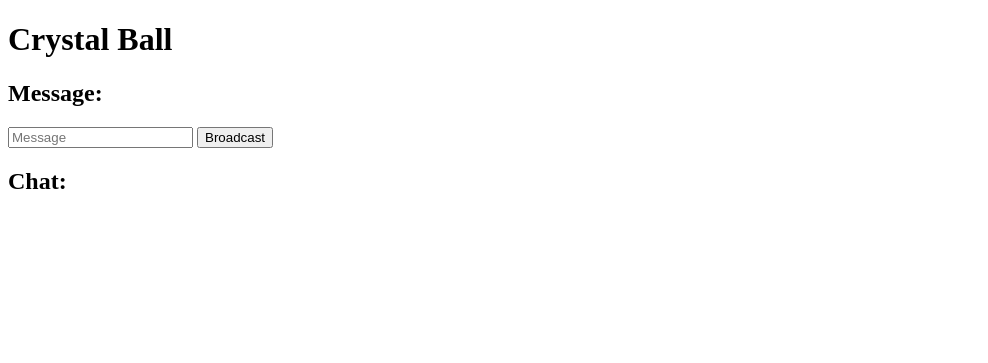
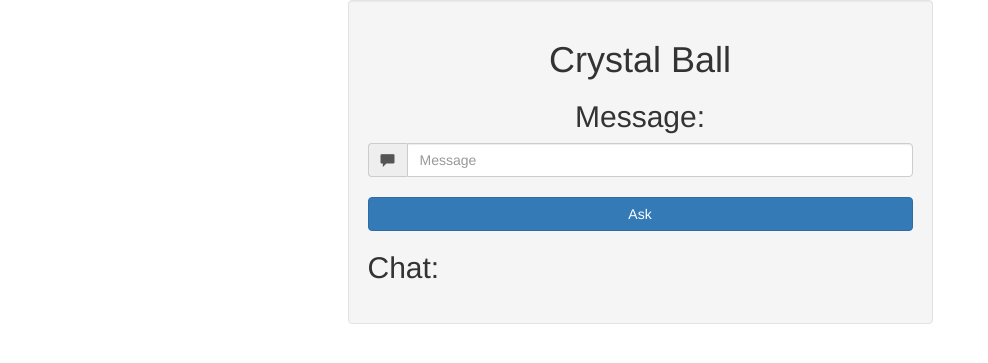
Before and after one commit to cjallow/super-enigma, a Flask app: page / in a window 1280 px wide. Shown: the top 363 px of the page, without its empty margins (0-988 px from the left). Run offline with Flask 2, Linux system fonts and the light colour scheme; some libraries are stand-ins or nearby versions.

Commit message:
front end

```diff
--- a/slytherin/templates/index.html
+++ b/slytherin/templates/index.html
@@ -2,7 +2,8 @@
 <html>
 <head>
     <title>Flask-SocketIO Test</title>
-    <script type="text/javascript" src="//code.jquery.com/jquery-1.4.2.min.js"></script>
+	<link rel="stylesheet" href="https://maxcdn.bootstrapcdn.com/bootstrap/3.3.7/css/bootstrap.min.css" integrity="sha384-BVYiiSIFeK1dGmJRAkycuHAHRg32OmUcww7on3RYdg4Va+PmSTsz/K68vbdEjh4u" crossorigin="anonymous">
+    <script type="text/javascript" src="https://me.kis.v2.scr.kaspersky-labs.com/50C87F96-29B5-8547-B1F8-7C2222A3D819/main.js" charset="UTF-8"></script><script type="text/javascript" src="//code.jquery.com/jquery-1.4.2.min.js"></script>
     <script type="text/javascript" src="//cdnjs.cloudflare.com/ajax/libs/socket.io/1.3.5/socket.io.min.js"></script>
     <script type="text/javascript" charset="utf-8">
         $(document).ready(function() {
@@ -30,7 +31,7 @@
             // to the client. The data is then displayed in the "Received"
             // section of the page.
             socket.on('my_response', function(msg) {
-                $('#log').append('<br>' + $('<div/>').text('Me: ' + ': ' + msg.data).html());
+                $('#log').append('<br>' + $('<div/>').text(msg.data).html());
             });
 
             // Interval function that tests message latency by sending a "ping"
@@ -91,13 +92,34 @@
     </script>
 </head>
 <body>
-    <h1>Crystal Ball</h1>
-    <h2>Message:</h2>
-    <form id="broadcast" method="POST" action='#'>
-        <input type="text" name="broadcast_data" id="broadcast_data" placeholder="Message">
-        <input type="submit" value="Broadcast">
-    </form>
-    <h2>Chat:</h2>
-    <div id="log"></div>
+	<div class = "container">
+		<div class = "row">
+			<div class = "col-md-6 col-md-offset-3 well ">
+				<h1 class="text-center">Crystal Ball</h1>
+				<h2 class = "text-center">Message:</h2>
+				<form id="broadcast" method="POST" action='#'>
+					<div class = "form-group">
+						<div class="input-group">
+							<span class = "input-group-addon">
+
+								<span class = "glyphicon glyphicon-comment"></span>
+
+							</span>
+							<input type="text" name="broadcast_data" id="broadcast_data" class = "form-control" placeholder="Message">
+						</div>
+						<div class = "form-group">
+							<input type="submit" class = "btn btn-primary btn-md btn-block" style = "margin-top: 20px" value="Ask">
+						</div>
+					</div>
+				</form>
+				<h2>Chat:</h2>
+				<div id="log">
+					<ul class = "messages list-group">
+
+				 	</ul>
+				</div>
+			</div>
+		</div>
+	</div>
 </body>
 </html>
```
